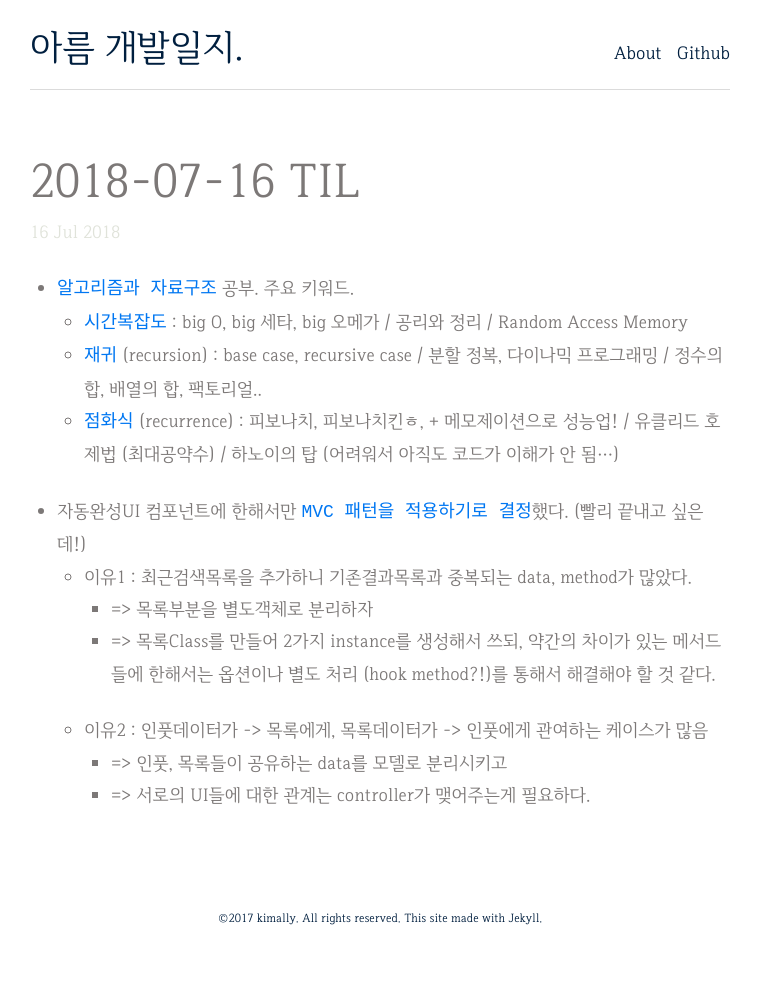
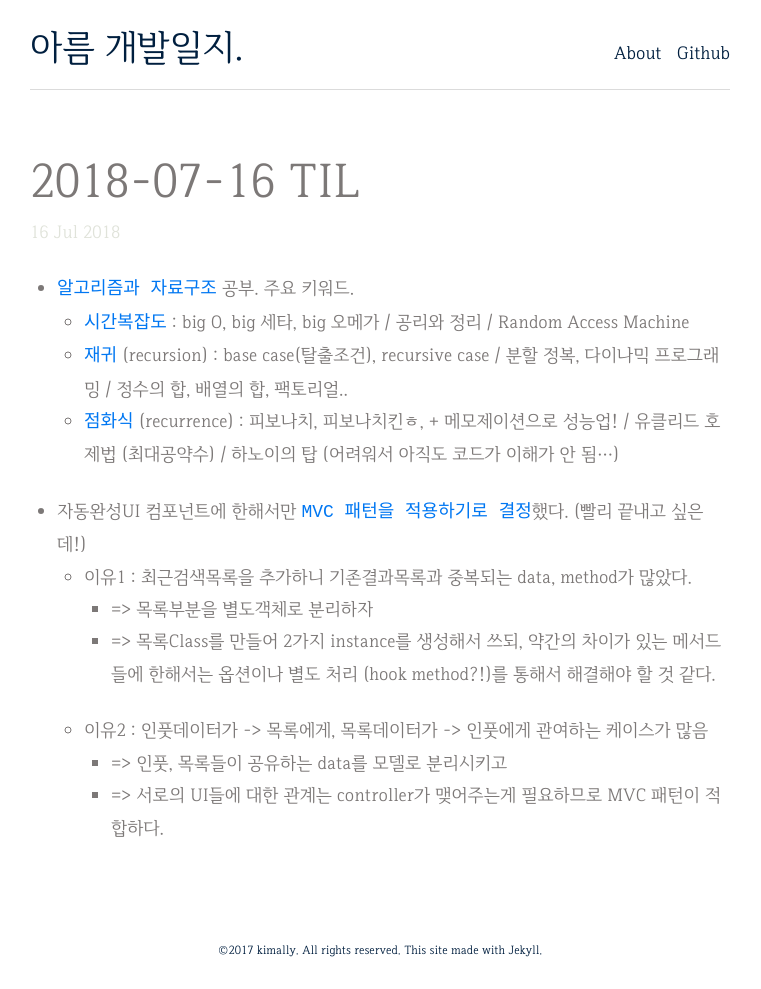
Before and after one commit to LumiLoves/lumiloves.github.io, a Jekyll site: the page built from _posts/2018-07-16-TIL.md, in a window 1280 px wide. Shown: the whole page, without its empty margins (260-1021 px from the left). Built offline with Jekyll 4.4.1, drawn with Linux system fonts in a browser that asks for light colours; before the commit the page ends 956 px from its top, so only the background shows below that.

Commit message:
Update 2018-07-16-TIL.md

```diff
--- a/_posts/2018-07-16-TIL.md
+++ b/_posts/2018-07-16-TIL.md
@@ -4,8 +4,8 @@ tag: [ TIL ]
 ---
 
 * `알고리즘과 자료구조` 공부. 주요 키워드.
-  * `시간복잡도` : big O, big 세타, big 오메가 / 공리와 정리 / Random Access Memory
-  * `재귀` (recursion) : base case, recursive case / 분할 정복, 다이나믹 프로그래밍 / 정수의 합, 배열의 합, 팩토리얼..
+  * `시간복잡도` : big O, big 세타, big 오메가 / 공리와 정리 / Random Access Machine
+  * `재귀` (recursion) : base case(탈출조건), recursive case / 분할 정복, 다이나믹 프로그래밍 / 정수의 합, 배열의 합, 팩토리얼..
   * `점화식` (recurrence) : 피보나치, 피보나치킨ㅎ, + 메모제이션으로 성능업! / 유클리드 호제법 (최대공약수) / 하노이의 탑 (어려워서 아직도 코드가 이해가 안 됨...)
 * 자동완성UI 컴포넌트에 한해서만 `MVC 패턴을 적용하기로 결정`했다. (빨리 끝내고 싶은데!)
   * 이유1 : 최근검색목록을 추가하니 기존결과목록과 중복되는 data, method가 많았다.
@@ -13,4 +13,4 @@ tag: [ TIL ]
     * => 목록Class를 만들어 2가지 instance를 생성해서 쓰되, 약간의 차이가 있는 메서드들에 한해서는 옵션이나 별도 처리 (hook method?!)를 통해서 해결해야 할 것 같다.
   * 이유2 : 인풋데이터가 -> 목록에게, 목록데이터가 -> 인풋에게 관여하는 케이스가 많음
     * => 인풋, 목록들이 공유하는 data를 모델로 분리시키고
-    * => 서로의 UI들에 대한 관계는 controller가 맺어주는게 필요하다.
+    * => 서로의 UI들에 대한 관계는 controller가 맺어주는게 필요하므로 MVC 패턴이 적합하다.
```
